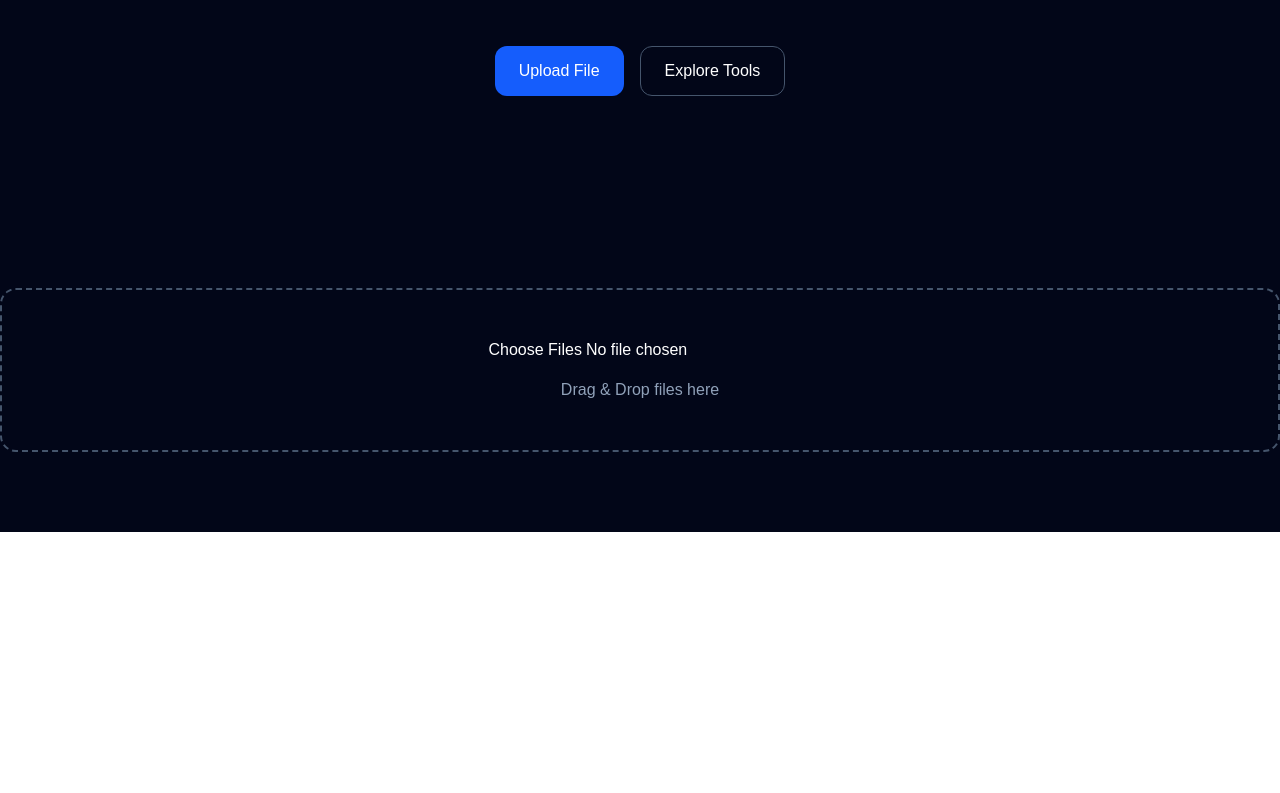
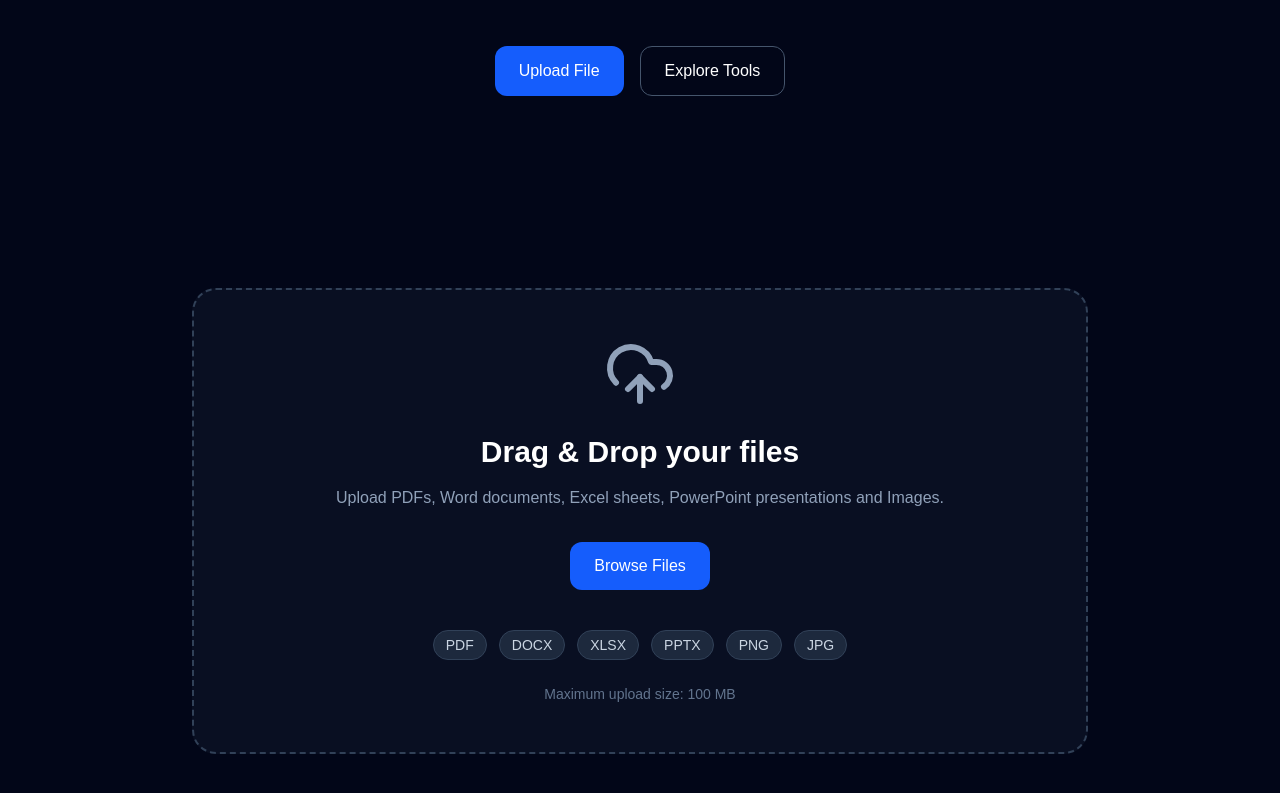
Before and after one commit to sricharan-abtech/fileforge, a Next.js app in the folder apps/web/: page / in a window 1280 px wide. Shown: the part 311-1104 px from the top of the page. Before the commit the page ends 843 px from the top, so only its background shows below. Built offline with nearby package versions, Linux system fonts and the light colour scheme.

Commit message:
Complete Sprint 1 upload experience

```diff
--- a/apps/web/app/components/home/Hero.tsx
+++ b/apps/web/app/components/home/Hero.tsx
@@ -1,3 +1,4 @@
+"use client";
 import Button from "../ui/Button";
 import Container from "../ui/Container";
 
@@ -15,9 +16,17 @@ export default function Hero() {
         </p>
 
         <div className="mt-10 flex justify-center gap-4">
-          <Button>
-            Upload File
-          </Button>
+          <Button
+  onClick={() => {
+    document
+      .getElementById("upload")
+      ?.scrollIntoView({
+        behavior: "smooth",
+      });
+  }}
+>
+  Upload File
+</Button>
 
           <Button variant="secondary">
             Explore Tools
--- /dev/null
+++ b/apps/web/app/components/ui/Badge.tsx
@@ -0,0 +1,11 @@
+type BadgeProps = {
+  children: React.ReactNode;
+};
+
+export default function Badge({ children }: BadgeProps) {
+  return (
+    <span className="rounded-full border border-slate-700 bg-slate-800 px-3 py-1 text-sm text-slate-300">
+      {children}
+    </span>
+  );
+}
--- a/apps/web/app/components/upload/DropZone.tsx
+++ b/apps/web/app/components/upload/DropZone.tsx
@@ -1,4 +1,10 @@
 "use client";
+
+import { useRef, useState } from "react";
+import { UploadCloud } from "lucide-react";
+
+import Button from "../ui/Button";
+import Badge from "../ui/Badge";
 
 type DropZoneProps = {
   onFilesSelected: (files: File[]) => void;
@@ -7,33 +13,92 @@ type DropZoneProps = {
 export default function DropZone({
   onFilesSelected,
 }: DropZoneProps) {
+  const inputRef = useRef<HTMLInputElement>(null);
+
+  const [isDragging, setIsDragging] = useState(false);
+
   function handleChange(
-  event: React.ChangeEvent<HTMLInputElement>
-) {
-  console.log("Input Changed!");
+    event: React.ChangeEvent<HTMLInputElement>
+  ) {
+    if (!event.target.files) return;
 
-  if (!event.target.files) return;
+    onFilesSelected(Array.from(event.target.files));
+  }
 
-  const files = Array.from(event.target.files);
+  function handleDrop(
+    event: React.DragEvent<HTMLDivElement>
+  ) {
+    event.preventDefault();
 
-  console.log(files);
+    setIsDragging(false);
 
-  onFilesSelected(files);
-}
+    onFilesSelected(Array.from(event.dataTransfer.files));
+  }
+
+  function openFilePicker() {
+    inputRef.current?.click();
+  }
 
   return (
-    <div className="rounded-2xl border-2 border-dashed border-slate-600 p-12 text-center">
-
+    <div
+      onDragOver={(e) => {
+        e.preventDefault();
+        setIsDragging(true);
+      }}
+      onDragLeave={() => setIsDragging(false)}
+      onDrop={handleDrop}
+      className={`mx-auto max-w-4xl rounded-3xl border-2 border-dashed p-12 text-center transition-all duration-300 ${
+        isDragging
+          ? "border-blue-500 bg-slate-900 scale-[1.02]"
+          : "border-slate-700 bg-slate-900/60"
+      }`}
+    >
       <input
+        ref={inputRef}
         type="file"
         multiple
         onChange={handleChange}
+        className="hidden"
       />
 
+      <div className="flex justify-center">
+        <UploadCloud
+          size={72}
+          className={`transition ${
+            isDragging ? "text-blue-400" : "text-slate-400"
+          }`}
+        />
+      </div>
+
+      <h2 className="mt-6 text-3xl font-bold text-white">
+        {isDragging
+          ? "Release to upload"
+          : "Drag & Drop your files"}
+      </h2>
+
       <p className="mt-4 text-slate-400">
-        Drag & Drop files here
+        Upload PDFs, Word documents, Excel sheets,
+        PowerPoint presentations and Images.
       </p>
 
+      <div className="mt-8">
+        <Button onClick={openFilePicker}>
+          Browse Files
+        </Button>
+      </div>
+
+      <div className="mt-10 flex flex-wrap justify-center gap-3">
+        <Badge>PDF</Badge>
+        <Badge>DOCX</Badge>
+        <Badge>XLSX</Badge>
+        <Badge>PPTX</Badge>
+        <Badge>PNG</Badge>
+        <Badge>JPG</Badge>
+      </div>
+
+      <p className="mt-6 text-sm text-slate-500">
+        Maximum upload size: 100 MB
+      </p>
     </div>
   );
 }
--- /dev/null
+++ b/apps/web/app/components/upload/FileCard.tsx
@@ -0,0 +1,40 @@
+"use client";
+
+import { FileText, X } from "lucide-react";
+
+type FileCardProps = {
+  file: File;
+  onRemove: (fileName: string) => void;
+};
+
+export default function FileCard({
+  file,
+  onRemove,
+}: FileCardProps) {
+  const sizeMB = (file.size / (1024 * 1024)).toFixed(2);
+
+  return (
+    <div className="flex items-center justify-between rounded-xl border border-slate-700 bg-slate-900 p-4 transition hover:border-slate-500">
+      <div className="flex items-center gap-4">
+        <FileText className="text-blue-400" size={28} />
+
+        <div>
+          <h3 className="font-medium text-white">
+            {file.name}
+          </h3>
+
+          <p className="text-sm text-slate-400">
+            {sizeMB} MB
+          </p>
+        </div>
+      </div>
+
+      <button
+        onClick={() => onRemove(file.name)}
+        className="rounded-lg p-2 transition hover:bg-red-500/20"
+      >
+        <X className="text-red-400" size={20} />
+      </button>
+    </div>
+  );
+}
--- a/apps/web/app/components/upload/FileList.tsx
+++ b/apps/web/app/components/upload/FileList.tsx
@@ -1,34 +1,31 @@
+"use client";
+
+import FileCard from "./FileCard";
+
 type FileListProps = {
   files: File[];
+  onRemove: (fileName: string) => void;
 };
 
 export default function FileList({
   files,
+  onRemove,
 }: FileListProps) {
   if (files.length === 0) return null;
 
   return (
-    <div className="mt-8 max-w-2xl mx-auto">
-      <h2 className="mb-4 text-xl font-semibold text-white">
+    <div className="mx-auto mt-10 max-w-4xl">
+      <h2 className="mb-4 text-2xl font-bold text-white">
         Selected Files
       </h2>
 
-      <div className="space-y-3">
+      <div className="space-y-4">
         {files.map((file) => (
-          <div
+          <FileCard
             key={file.name}
-            className="rounded-xl border border-slate-700 bg-slate-900 p-4 flex items-center justify-between"
-          >
-            <div>
-              <p className="font-medium text-white">
-                {file.name}
-              </p>
-
-              <p className="text-sm text-slate-400">
-                {(file.size / 1024 / 1024).toFixed(2)} MB
-              </p>
-            </div>
-          </div>
+            file={file}
+            onRemove={onRemove}
+          />
         ))}
       </div>
     </div>
--- a/apps/web/app/components/upload/FileUploader.tsx
+++ b/apps/web/app/components/upload/FileUploader.tsx
@@ -1,21 +1,60 @@
 "use client";
 
 import { useState } from "react";
+
 import DropZone from "./DropZone";
 import FileList from "./FileList";
 
+import { validateFiles } from "../../lib/fileValidation";
+
 export default function FileUploader() {
   const [files, setFiles] = useState<File[]>([]);
+  const [errors, setErrors] = useState<string[]>([]);
 
   function handleFiles(selectedFiles: File[]) {
-    setFiles(selectedFiles);
-  }
+  const result = validateFiles(
+    selectedFiles,
+    files
+  );
+
+  setFiles((previous) => [
+    ...previous,
+    ...result.validFiles,
+  ]);
+
+  setErrors(result.errors);
+}
+
+  function removeFile(fileName: string) {
+  setFiles((previousFiles) =>
+    previousFiles.filter(
+      (file) => file.name !== fileName
+    )
+  );
+}
 
   return (
-    <section className="py-20">
+    <section id="upload" className="py-20">
       <DropZone onFilesSelected={handleFiles} />
 
-      <FileList files={files} />
+      {errors.length > 0 && (
+        <div className="mx-auto mt-6 max-w-4xl rounded-xl border border-red-500 bg-red-500/10 p-4">
+          <h3 className="font-semibold text-red-400">
+            Upload Errors
+          </h3>
+
+          <ul className="mt-2 list-disc pl-5 text-sm text-red-300">
+            {errors.map((error, index) => (
+              <li key={index}>{error}</li>
+            ))}
+          </ul>
+        </div>
+      )}
+
+      <FileList
+  files={files}
+  onRemove={removeFile}
+/>
     </section>
   );
 }
--- /dev/null
+++ b/apps/web/app/config/upload.ts
@@ -0,0 +1,18 @@
+export const MAX_FILE_SIZE_MB = 100;
+
+export const MAX_FILE_SIZE_BYTES =
+  MAX_FILE_SIZE_MB * 1024 * 1024;
+
+export const SUPPORTED_TYPES = [
+  "application/pdf",
+
+  "application/vnd.openxmlformats-officedocument.wordprocessingml.document",
+
+  "application/vnd.openxmlformats-officedocument.spreadsheetml.sheet",
+
+  "application/vnd.openxmlformats-officedocument.presentationml.presentation",
+
+  "image/png",
+
+  "image/jpeg",
+];
--- /dev/null
+++ b/apps/web/app/lib/fileValidation.ts
@@ -0,0 +1,52 @@
+import {
+  MAX_FILE_SIZE_BYTES,
+  SUPPORTED_TYPES,
+} from "../config/upload";
+
+export type ValidationResult = {
+  validFiles: File[];
+  errors: string[];
+};
+
+export function validateFiles(
+  newFiles: File[],
+  existingFiles: File[]
+): ValidationResult {
+  const validFiles: File[] = [];
+  const errors: string[] = [];
+
+  for (const file of newFiles) {
+    if (file.size === 0) {
+      errors.push(`${file.name} is empty.`);
+      continue;
+    }
+
+    if (file.size > MAX_FILE_SIZE_BYTES) {
+      errors.push(`${file.name} exceeds the 100 MB limit.`);
+      continue;
+    }
+
+    if (!SUPPORTED_TYPES.includes(file.type)) {
+      errors.push(`${file.name} is not supported.`);
+      continue;
+    }
+
+    const alreadyExists = existingFiles.some(
+      (existing) =>
+        existing.name === file.name &&
+        existing.size === file.size
+    );
+
+    if (alreadyExists) {
+      errors.push(`${file.name} is already selected.`);
+      continue;
+    }
+
+    validFiles.push(file);
+  }
+
+  return {
+    validFiles,
+    errors,
+  };
+}
--- /dev/null
+++ b/apps/web/app/types/upload.ts
@@ -0,0 +1,14 @@
+export type UploadStatus =
+  | "waiting"
+  | "uploading"
+  | "processing"
+  | "completed"
+  | "failed";
+
+export interface UploadFile {
+  id: string;
+  file: File;
+  progress: number;
+  status: UploadStatus;
+  error?: string;
+}
--- a/apps/web/package.json
+++ b/apps/web/package.json
@@ -12,6 +12,7 @@
   },
   "dependencies": {
     "@repo/ui": "workspace:*",
+    "lucide-react": "^1.22.0",
     "next": "16.2.0",
     "react": "^19.2.0",
     "react-dom": "^19.2.0"
```
